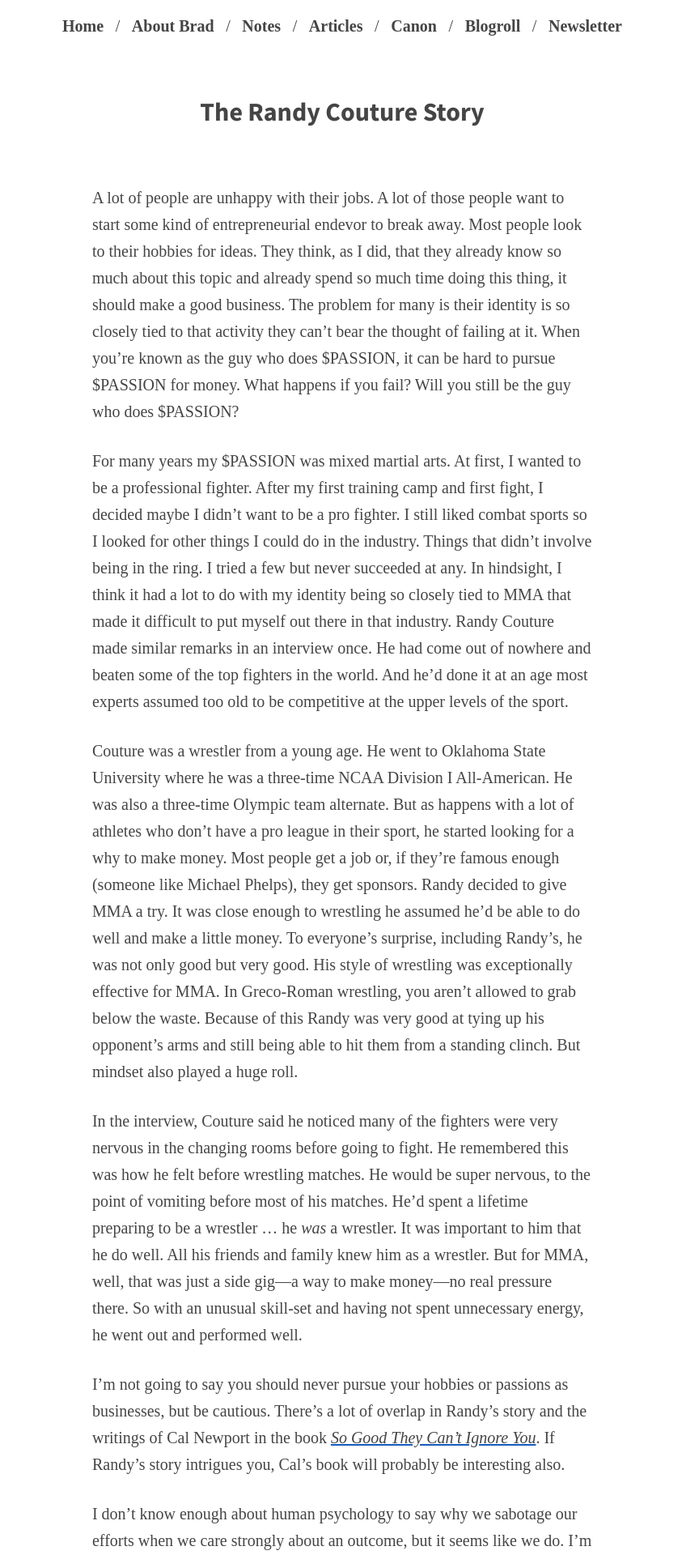
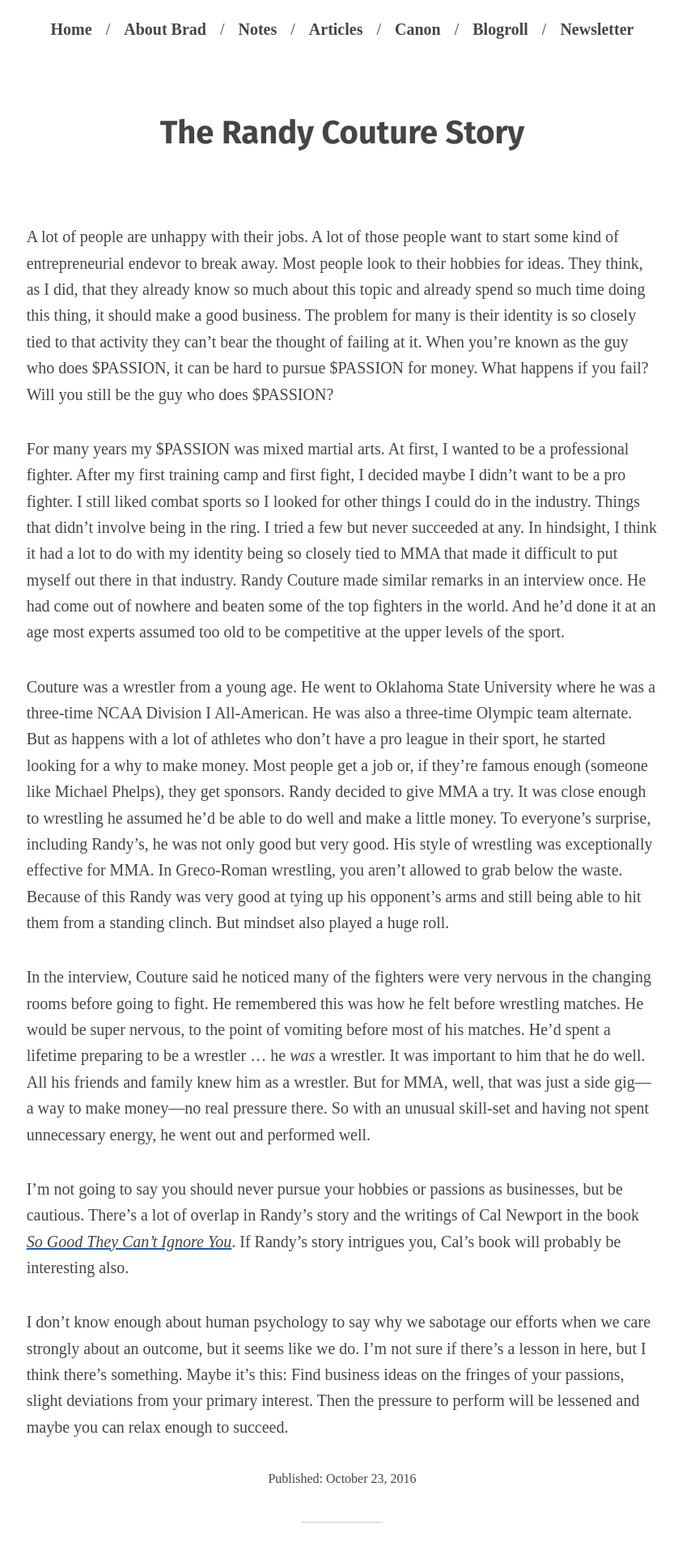
Before and after one commit to bradonomics/bradonomics.com, a Jekyll site: the page built from articles/_posts/2016-10-23-randy-couture-story.md, in a window 1280 px wide. Shown: the top 1920 px of the page at 81% size, without its empty margins (217-1060 px from the left). Built offline with Jekyll 4.4.1, drawn with Linux system fonts in a browser that asks for light colours.

Commit message:
Change header font

```diff
--- a/_layouts/default.html
+++ b/_layouts/default.html
@@ -2,9 +2,10 @@
 <html lang="en">
 
 <head>
-  <meta charset="utf-8">
+  <meta charset="UTF-8">
   <meta name="viewport" content="width=device-width, initial-scale=1.0">
   <meta name="generator" content="Jekyll v{{ jekyll.version }}">
+  <link rel='preconnect' href='https://fonts.gstatic.com' crossorigin>
 
   <title>{% if page.seo_title %}{{ page.seo_title }}{% else %}{{ page.title }}{% endif %}{% unless page.url == '/' or page.url == '/about/' %}, by Brad West{% endunless %}</title>
 
@@ -14,9 +15,9 @@
   <link rel="alternate" type="application/rss+xml" href="{{ "/feed.xml" | absolute_url }}">
 
   {% if page.code %}
-    <link rel="stylesheet" href="https://fonts.googleapis.com/css?family=Source+Sans+Pro:700|Oxygen+Mono">
+    <link rel="stylesheet" href="https://fonts.googleapis.com/css?family=Fira+Sans:700|Oxygen+Mono&display=swap">
   {% else %}
-    <link rel="stylesheet" href="https://fonts.googleapis.com/css?family=Source+Sans+Pro:700">
+    <link rel="stylesheet" href="https://fonts.googleapis.com/css?family=Fira+Sans:700&display=swap">
   {% endif %}
 
   {% if page.url contains '/portfolio/' %}
--- a/_sass/article.scss
+++ b/_sass/article.scss
@@ -32,9 +32,10 @@
 
   &:before {
     position: absolute;
-    top: -.2em;
-    left: .3em;
-    font-size: 2em;
+    top: -.15rem;
+    left: .6rem;
+    font-family: $font-header;
+    font-size: 1.7rem;
     content: '\201C';
   }
 
--- a/_sass/base.scss
+++ b/_sass/base.scss
@@ -1,12 +1,15 @@
 *, *:after, *:before {
   box-sizing: border-box;
+}
+
+html {
+  font-size: 1.25rem;
 }
 
 body {
   margin: 0;
   font-family: $font-body;
-  font-size: $font-size-base;
-  line-height: 1.65em;
+  line-height: 1.61803398875;
   color: $text-color;
 }
 
--- a/_sass/header.scss
+++ b/_sass/header.scss
@@ -16,11 +16,6 @@
   .site-title {
     margin-top: 3rem;
     margin-bottom: 0;
-    // font-family: $font-body;
-    font-size: 2rem;
-    font-weight: 700;
-    line-height: 1.625;
-    text-decoration: none;
   }
 
   nav  {
--- a/_sass/variables.scss
+++ b/_sass/variables.scss
@@ -1,27 +1,17 @@
-// $font: Georgia, 'Times New Roman', serif;
 $font-body: 'Times New Roman', serif;
-$font-header: 'Source Sans Pro', sans-serif;
-// $font-body: 'Merriweather', serif;
+$font-header: 'Fira Sans', sans-serif;
 $monospace-font-stack: 'Oxygen Mono', Menlo, Monaco, 'Courier New', monospace;
 $primary-color: #165bbc;
 $text-color: #454545;
 $border-color: #ccc;
 
-$font-size-base: 1.25rem !default;
-
 $spacer: 1rem;
 
 $grid-breakpoints: (
-  // xs: 0,
-  // sm: 550px,
-  // md: 750px,
-  // lg: 1000px,
-  // xl: 1200px,
-  // xxl: 1340px
   xs: 0,
-  sm: 27.5rem,
-  md: 37.5rem,
-  lg: 50rem,
-  xl: 60rem,
-  xxl: 67rem
+  sm: 27.5rem, // ~550px
+  md: 37.5rem, // ~750px
+  lg: 50rem, // ~1000px
+  xl: 60rem, // ~1200px
+  xxl: 67rem // ~1340px
 ) !default;
--- a/articles/_posts/2016-10-23-randy-couture-story.md
+++ b/articles/_posts/2016-10-23-randy-couture-story.md
@@ -2,9 +2,9 @@
 title: The Randy Couture Story
 ---
 
-A lot of people are unhappy with their jobs. A lot of those people want to start some kind of entrepreneurial endevor to break away. Most people look to their hobbies for ideas. They think, as I did, that they already know so much about this topic and already spend so much time doing this thing, it should make a good business. The problem for many is their identity is so closely tied to that activity they can't bear the thought of failing at it. When you're known as the guy who does $PASSION, it can be hard to pursue $PASSION for money. What happens if you fail? Will you still be the guy who does $PASSION?
+A lot of people are unhappy with their jobs. A lot of those people want to start some kind of entrepreneurial endevor to break away. Most people look to their hobbies for ideas. They think, as I did, that they already know so much about this topic and already spend so much time doing this thing, it should make a good business. The problem for many is their identity is so closely tied to that activity they can't bear the thought of failing at it. When you're known as the guy who does <span style="font-family:'sans-serif'">$</span>PASSION, it can be hard to pursue <span style="font-family:'sans-serif'">$</span>PASSION for money. What happens if you fail? Will you still be the guy who does <span style="font-family:'sans-serif'">$</span>PASSION?
 
-For many years my $PASSION was mixed martial arts. At first, I wanted to be a professional fighter. After my first training camp and first fight, I decided maybe I didn't want to be a pro fighter. I still liked combat sports so I looked for other things I could do in the industry. Things that didn't involve being in the ring. I tried a few but never succeeded at any. In hindsight, I think it had a lot to do with my identity being so closely tied to MMA that made it difficult to put myself out there in that industry. Randy Couture made similar remarks in an interview once. He had come out of nowhere and beaten some of the top fighters in the world. And he'd done it at an age most experts assumed too old to be competitive at the upper levels of the sport.
+For many years my <span style="font-family:'sans-serif'">$</span>PASSION was mixed martial arts. At first, I wanted to be a professional fighter. After my first training camp and first fight, I decided maybe I didn't want to be a pro fighter. I still liked combat sports so I looked for other things I could do in the industry. Things that didn't involve being in the ring. I tried a few but never succeeded at any. In hindsight, I think it had a lot to do with my identity being so closely tied to MMA that made it difficult to put myself out there in that industry. Randy Couture made similar remarks in an interview once. He had come out of nowhere and beaten some of the top fighters in the world. And he'd done it at an age most experts assumed too old to be competitive at the upper levels of the sport.
 
 Couture was a wrestler from a young age. He went to Oklahoma State University where he was a three-time NCAA Division I All-American. He was also a three-time Olympic team alternate. But as happens with a lot of athletes who don't have a pro league in their sport, he started looking for a why to make money. Most people get a job or, if they're famous enough (someone like Michael Phelps), they get sponsors. Randy decided to give MMA a try. It was close enough to wrestling he assumed he'd be able to do well and make a little money. To everyone's surprise, including Randy's, he was not only good but very good. His style of wrestling was exceptionally effective for MMA. In Greco-Roman wrestling, you aren't allowed to grab below the waste. Because of this Randy was very good at tying up his opponent's arms and still being able to hit them from a standing clinch. But mindset also played a huge roll.
 
```
